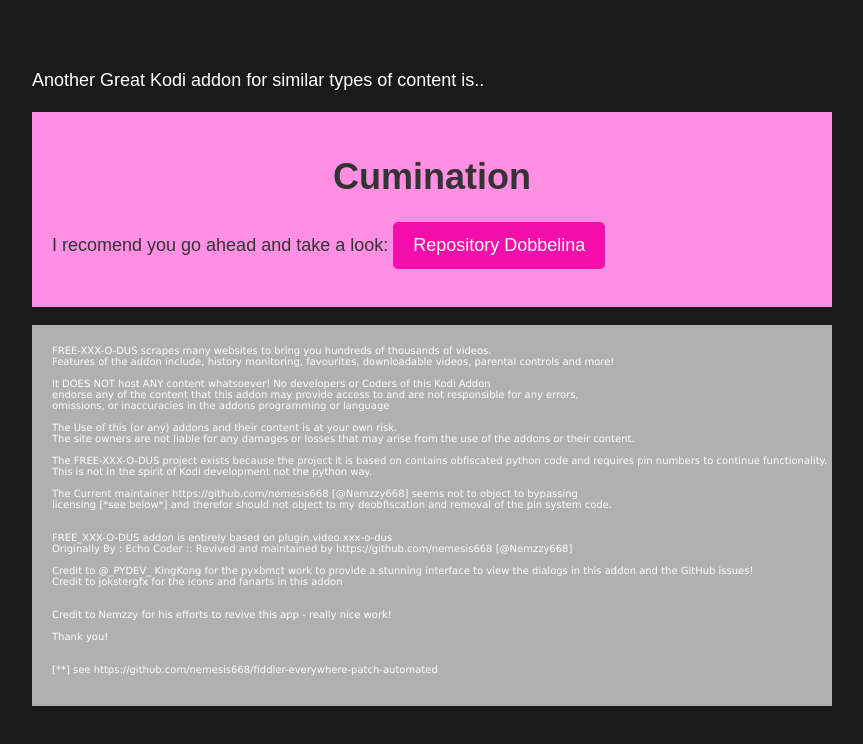
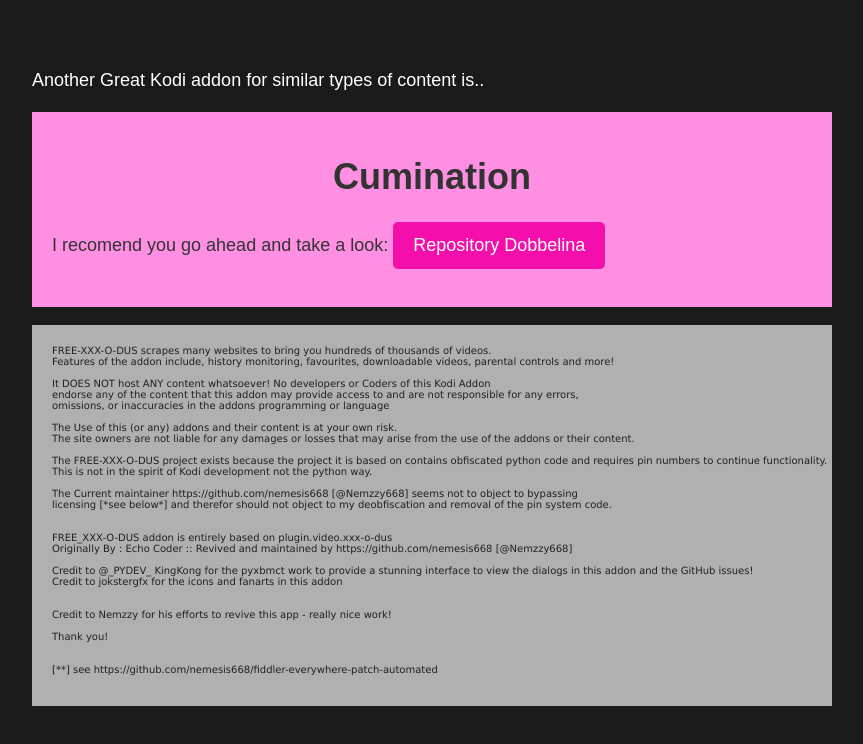
Before and after one commit to twudat/twudat.github.io, a plain HTML site: page index.html in a window 1280 px wide. Shown: the part 1051-1795 px from the top of the page, without its empty margins (208-1071 px from the left). Drawn offline with Linux system fonts and the light colour scheme.

Commit message:
Update index.html

```diff
--- a/index.html
+++ b/index.html
@@ -64,6 +64,7 @@
       font-family: verdana;
       font-size: 10px;
       background-color: #B0B0B0; /* Lighter grey */
+      color: 	#202020 /* Darker Grey */
     }
     .dobbelina{
       max-width: 800px;
```
